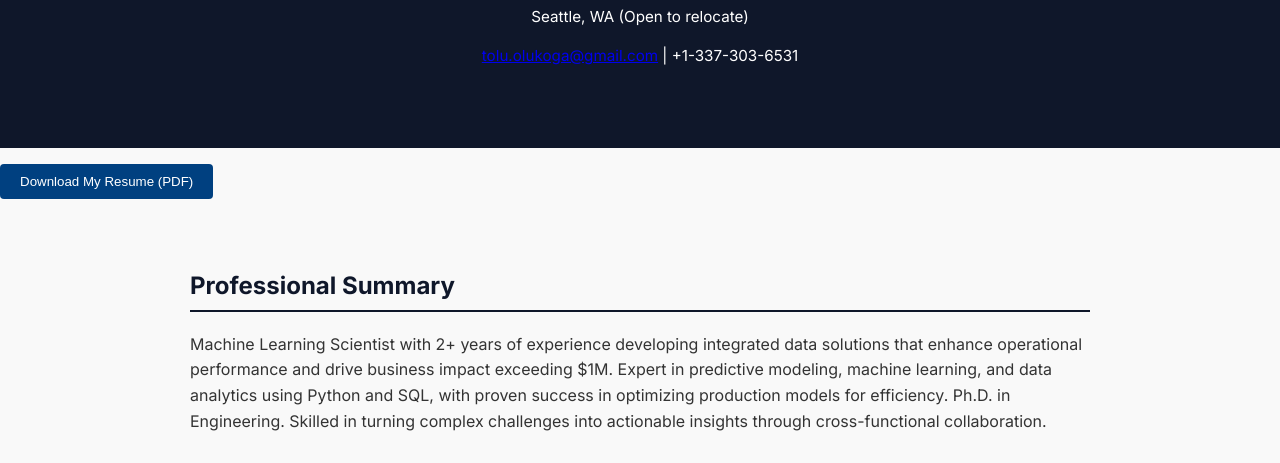
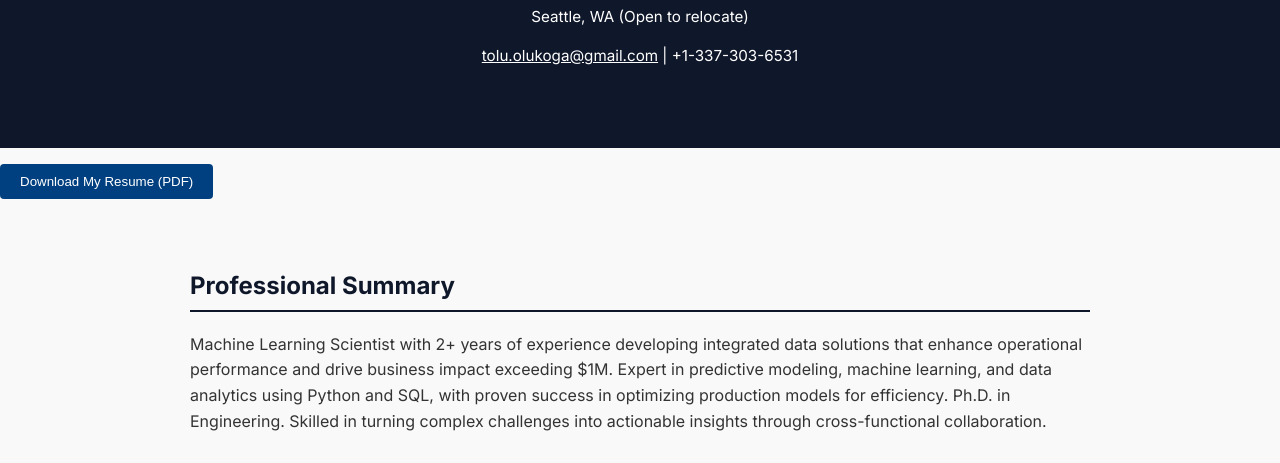
Before and after one commit to toluwee/tolu-resume-site, a plain HTML site: page index.html in a window 1280 px wide. Shown: the part 292-755 px from the top of the page. Drawn offline with Linux system fonts and the light colour scheme.

Commit message:
Update style.css

```diff
--- a/style.css
+++ b/style.css
@@ -17,6 +17,15 @@ header {
   color: white;
   padding: 2rem 0;
   text-align: center;
+}
+
+header a {
+  color: #ffffff;
+  text-decoration: underline;
+}
+
+header a:hover {
+  color: #cbd5e1;
 }
 
 header h1 {
```
